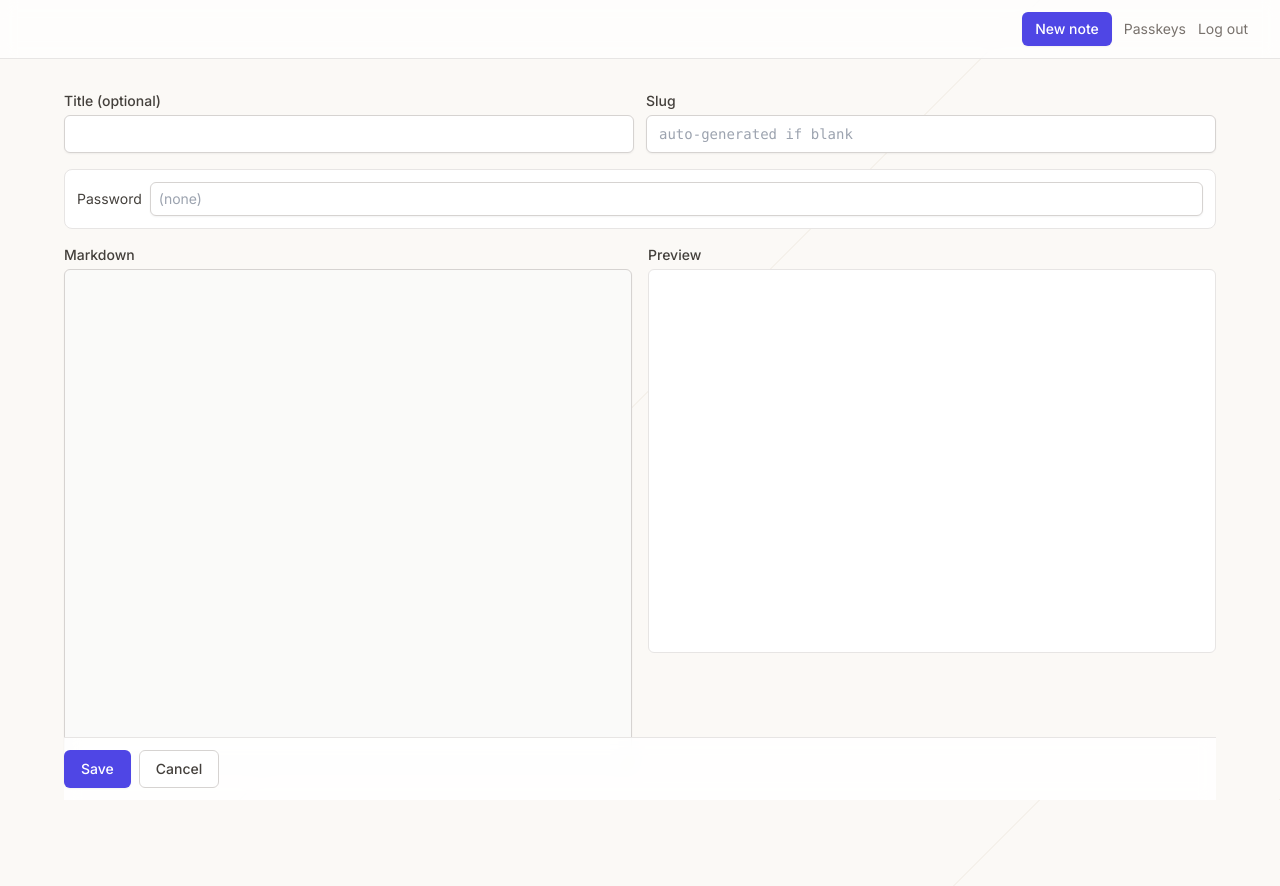
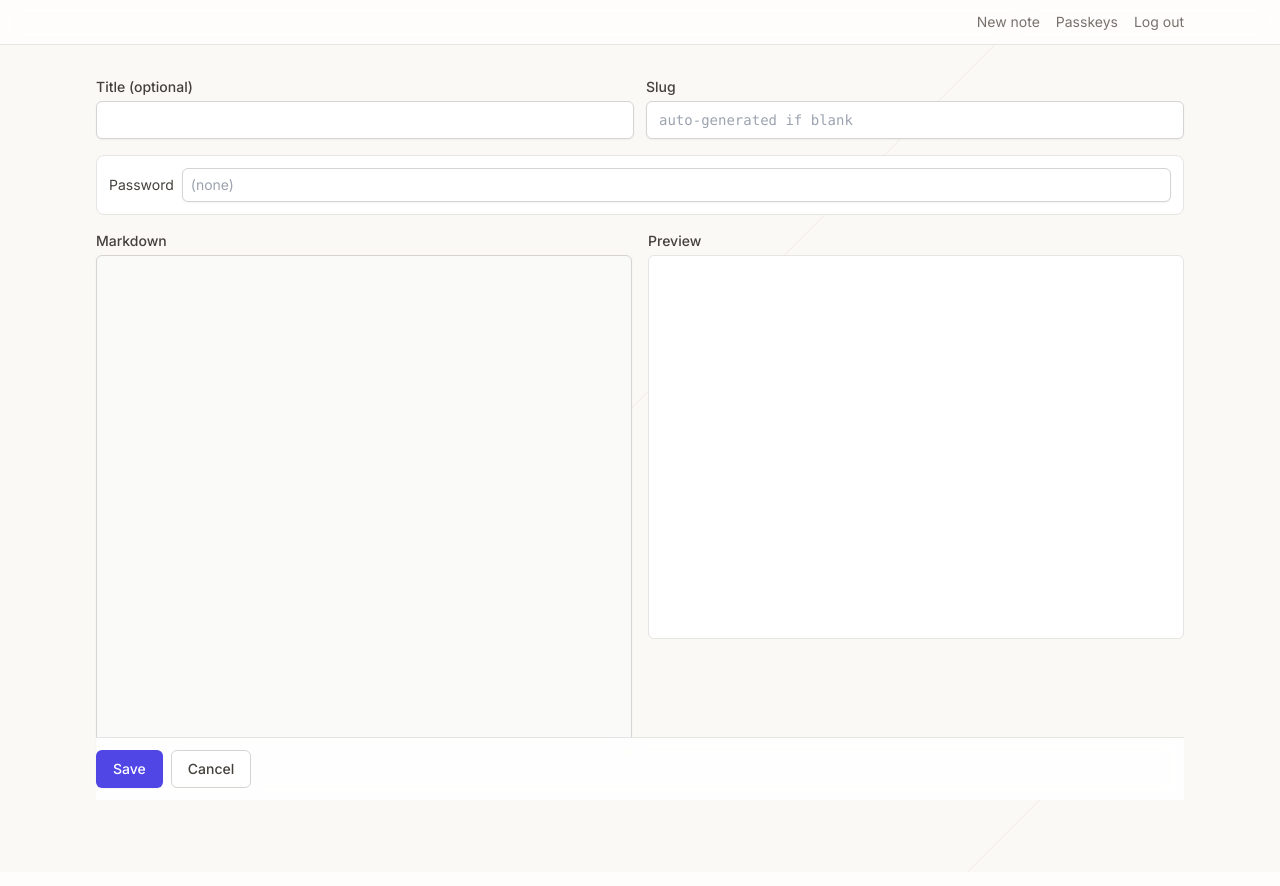
Before and after one commit to tomdyson/notes.tomd.org, a Django app: page /new/ in a window 1280 px wide. Run offline with Django 5.2, Linux system fonts and the light colour scheme; the visitor is signed in with stand-in values (Sample User, id 1); some libraries are stand-ins or nearby versions; some web fonts are replaced.

Commit message:
Align header with main content width; de-emphasise New note
Header's inner nav now uses the same max-width as the main container
(max-w-3xl by default, max-w-6xl on the editor where the 2-col layout
needs room). New note is a plain text link like Passkeys and Log out —
no more filled button.

Co-Authored-By: Claude Opus 4.7 (1M context) <noreply@anthropic.com>

```diff
--- a/notes/templates/notes/base.html
+++ b/notes/templates/notes/base.html
@@ -13,16 +13,16 @@
 <body class="min-h-screen">
   {% if user.is_authenticated %}
   <header class="border-b border-stone-200 bg-white/70 backdrop-blur">
-    <div class="container mx-auto px-4 sm:px-6 lg:px-8 py-3 flex items-center justify-end">
-      <nav class="text-sm flex items-center gap-3">
-        <a href="{% url 'notes:new' %}" class="inline-flex items-center px-3 py-1.5 border border-transparent text-sm font-medium rounded-md shadow-sm text-white bg-indigo-600 hover:bg-indigo-700">New note</a>
+    <div class="{{ container_class|default:'max-w-3xl' }} mx-auto px-4 sm:px-6 lg:px-8 py-3 flex items-center justify-end">
+      <nav class="text-sm flex items-center gap-4">
+        <a href="{% url 'notes:new' %}" class="text-stone-500 hover:text-stone-800">New note</a>
         <a href="{% url 'notes:passkeys' %}" class="text-stone-500 hover:text-stone-800">Passkeys</a>
         <form method="post" action="{% url 'logout' %}" class="inline">{% csrf_token %}<button class="text-stone-500 hover:text-stone-800">Log out</button></form>
       </nav>
     </div>
   </header>
   {% endif %}
-  <main class="container mx-auto px-4 sm:px-6 lg:px-8 py-8">
+  <main class="{{ container_class|default:'max-w-3xl' }} mx-auto px-4 sm:px-6 lg:px-8 py-8">
     {% block content %}{% endblock %}
   </main>
   {% block body_extra %}{% endblock %}
--- a/notes/templates/notes/editor.html
+++ b/notes/templates/notes/editor.html
@@ -2,7 +2,7 @@
 {% load static %}
 {% block title %}{% if note %}Edit {{ note.slug }}{% else %}New note{% endif %}{% endblock %}
 {% block content %}
-<form method="post" id="editor-form" class="max-w-6xl mx-auto">
+<form method="post" id="editor-form">
   {% csrf_token %}
   {% if form.non_field_errors %}
     <div class="rounded-md bg-red-50 border border-red-200 p-3 mb-4 text-sm text-red-800">
--- a/notes/templates/notes/passkeys.html
+++ b/notes/templates/notes/passkeys.html
@@ -2,7 +2,7 @@
 {% load static %}
 {% block title %}Passkeys{% endblock %}
 {% block content %}
-<div class="max-w-2xl mx-auto">
+<div>
   <h1 class="font-serif text-3xl mb-6">Passkeys</h1>
 
   <div class="bg-white border border-stone-200 rounded-lg p-6 mb-6">
--- a/notes/templates/notes/view.html
+++ b/notes/templates/notes/view.html
@@ -1,7 +1,7 @@
 {% extends "notes/base.html" %}
 {% block title %}{{ note.title|default:note.slug }}{% endblock %}
 {% block content %}
-<article class="max-w-3xl mx-auto bg-white border border-stone-200 shadow-sm rounded-lg p-8 sm:p-10">
+<article class="bg-white border border-stone-200 shadow-sm rounded-lg p-8 sm:p-10">
   {% if note.title %}<h1 class="font-serif text-3xl mb-6">{{ note.title }}</h1>{% endif %}
   <div class="prose prose-stone max-w-none note-body">
     {{ note.html|safe }}
--- a/notes/views.py
+++ b/notes/views.py
@@ -76,7 +76,11 @@ def new_note(request):
             return redirect(f"/{note.slug}/")
     else:
         form = NoteForm()
-    return render(request, "notes/editor.html", {"form": form, "note": None})
+    return render(
+        request,
+        "notes/editor.html",
+        {"form": form, "note": None, "container_class": "max-w-6xl"},
+    )
 
 
 @login_required
@@ -89,7 +93,11 @@ def edit_note(request, slug):
             return redirect(f"/{note.slug}/")
     else:
         form = NoteForm(instance=note)
-    return render(request, "notes/editor.html", {"form": form, "note": note})
+    return render(
+        request,
+        "notes/editor.html",
+        {"form": form, "note": note, "container_class": "max-w-6xl"},
+    )
 
 
 @login_required
```
Also changed, not shown: notes/templates/notes/dashboard.html (+2 -5 lines).
